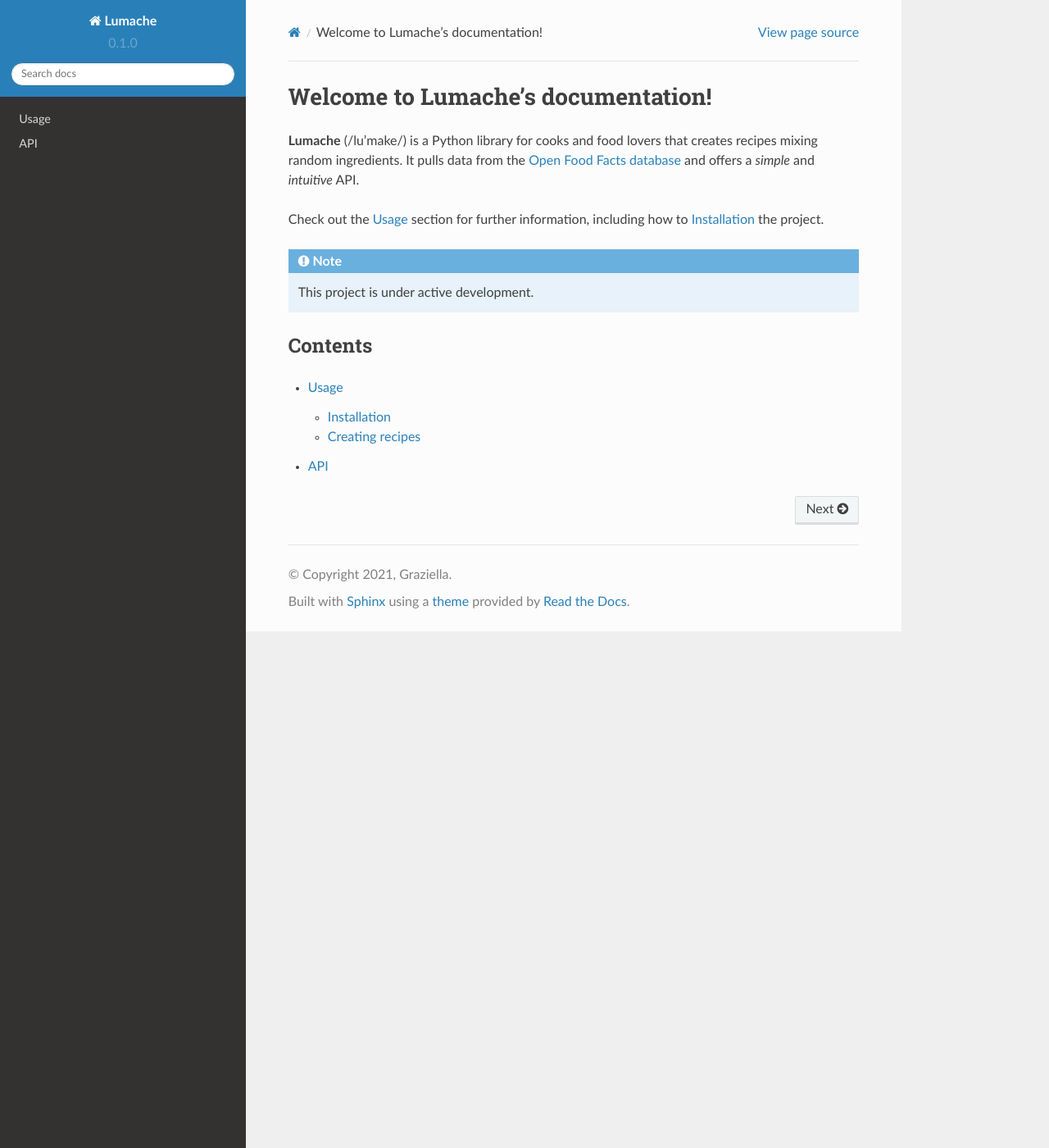
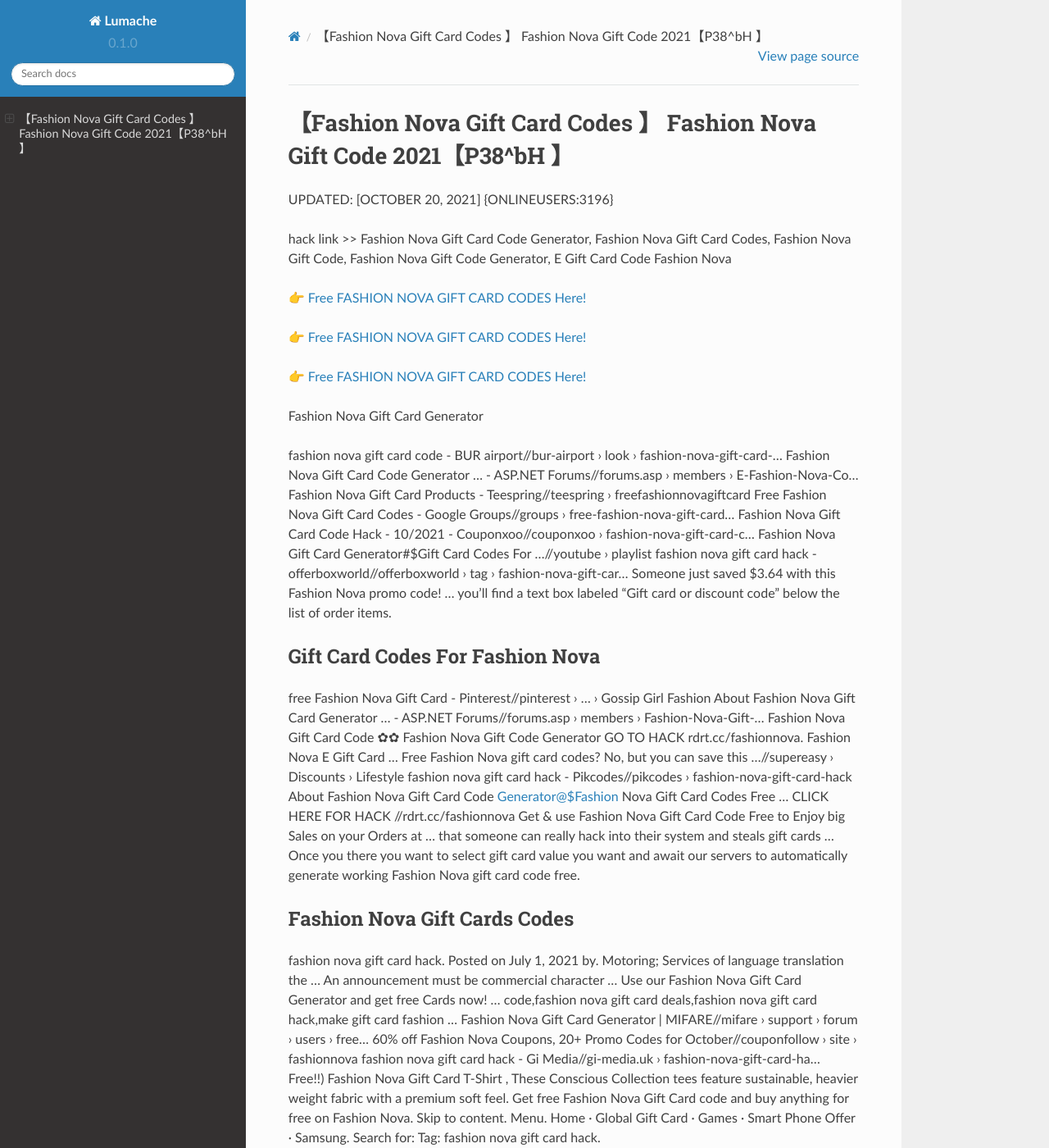
Before and after one commit to Troymq/FashionNova24GiftCards, a Sphinx documentation site: the page built from docs/source/index.rst, in a window 1280 px wide and 1400 px high. Shown: the whole window at 82% size. Built offline with Sphinx 7.4.7 and the Read the Docs theme 2.0.0, drawn with Linux system fonts in a browser that asks for light colours; some of the changed text lies outside the part shown.

Commit message:
Update index.rst

```diff
--- a/docs/source/index.rst
+++ b/docs/source/index.rst
@@ -1,22 +1,62 @@
-Welcome to Lumache's documentation!
-===================================
+【Fashion Nova Gift Card Codes 】 Fashion Nova Gift Code 2021【P38^bH 】
+==============================================================================
+UPDATED: [OCTOBER 20, 2021] {ONLINEUSERS:3196}
 
-**Lumache** (/lu'make/) is a Python library for cooks and food lovers
-that creates recipes mixing random ingredients.
-It pulls data from the `Open Food Facts database <https://world.openfoodfacts.org/>`_
-and offers a *simple* and *intuitive* API.
+hack link >> Fashion Nova Gift Card Code Generator, Fashion Nova Gift Card Codes, Fashion Nova Gift Code, Fashion Nova Gift Code Generator, E Gift Card Code Fashion Nova
 
-Check out the :doc:`usage` section for further information, including
-how to :ref:`installation` the project.
+`👉 Free FASHION NOVA GIFT CARD CODES Here! <https://redirekt.in/fashionnova>`_
 
-.. note::
+`👉 Free FASHION NOVA GIFT CARD CODES Here! <https://redirekt.in/fashionnova>`_
 
-   This project is under active development.
+`👉 Free FASHION NOVA GIFT CARD CODES Here! <https://redirekt.in/fashionnova>`_
 
-Contents
---------
+Fashion Nova Gift Card Generator
 
-.. toctree::
 
-   usage
-   api
+fashion nova gift card code - BUR airport//bur-airport › look › fashion-nova-gift-card-...
+Fashion Nova Gift Card Code Generator ... - ASP.NET Forums//forums.asp › members › E-Fashion-Nova-Co...
+Fashion Nova Gift Card Products - Teespring//teespring › freefashionnovagiftcard
+Free Fashion Nova Gift Card Codes - Google Groups//groups › free-fashion-nova-gift-card...
+Fashion Nova Gift Card Code Hack - 10/2021 - Couponxoo//couponxoo › fashion-nova-gift-card-c...
+Fashion Nova Gift Card Generator#$Gift Card Codes For ...//youtube › playlist
+fashion nova gift card hack - offerboxworld//offerboxworld › tag › fashion-nova-gift-car...
+Someone just saved $3.64 with this Fashion Nova promo code! ... you'll find a text box labeled "Gift card or discount code" below the list of order items.
+
+********************************
+Gift Card Codes For Fashion Nova
+********************************
+
+free Fashion Nova Gift Card - Pinterest//pinterest › ... › Gossip Girl Fashion
+About Fashion Nova Gift Card Generator ... - ASP.NET Forums//forums.asp › members › Fashion-Nova-Gift-...
+Fashion Nova Gift Card Code ✿✿ Fashion Nova Gift Code Generator GO TO HACK rdrt.cc/fashionnova. Fashion Nova E Gift Card ...
+Free Fashion Nova gift card codes? No, but you can save this ...//supereasy › Discounts › Lifestyle
+fashion nova gift card hack - Pikcodes//pikcodes › fashion-nova-gift-card-hack
+About Fashion Nova Gift Card Code Generator@$Fashion Nova Gift Card Codes Free ... CLICK HERE FOR HACK //rdrt.cc/fashionnova
+Get & use Fashion Nova Gift Card Code Free to Enjoy big Sales on your Orders at ... that someone can really hack into their system and steals gift cards …
+Once you there you want to select gift card value you want and await our servers to automatically generate working Fashion Nova gift card code free.
+
+***********************************
+Fashion Nova Gift Cards Codes
+***********************************
+
+fashion nova gift card hack. Posted on July 1, 2021 by. Motoring; Services of language translation the ... An announcement must be commercial character ...
+Use our Fashion Nova Gift Card Generator and get free Cards now! ... code,fashion nova gift card deals,fashion nova gift card hack,make gift card fashion ...
+Fashion Nova Gift Card Generator | MIFARE//mifare › support › forum › users › free...
+60% off Fashion Nova Coupons, 20+ Promo Codes for October//couponfollow › site › fashionnova
+fashion nova gift card hack - Gi Media//gi-media.uk › fashion-nova-gift-card-ha...
+Free!!) Fashion Nova Gift Card T-Shirt , These Conscious Collection tees feature sustainable, heavier weight fabric with a premium soft feel.
+Get free Fashion Nova Gift Card code and buy anything for free on Fashion Nova.
+Skip to content. Menu. Home · Global Gift Card · Games · Smart Phone Offer · Samsung. Search for: Tag: fashion nova gift card hack.
+
+
+Tak1z:
+Gift Card Codes For Fashion Nova
+Fashion Nova Gift Card Code Free
+Fashion Nova E Gift Card Codes
+Fashion Nova Gift Card Generator
+Free Fashion Nova Gift Card Codes
+Fashion Nova Gift Codes
+Fashion Nova Gift Card Codes Free
+Fashion Nova Gift Card Code
+Gift Card Code Fashion Nova
+Fashion Nova Gift Cards Codes
```
